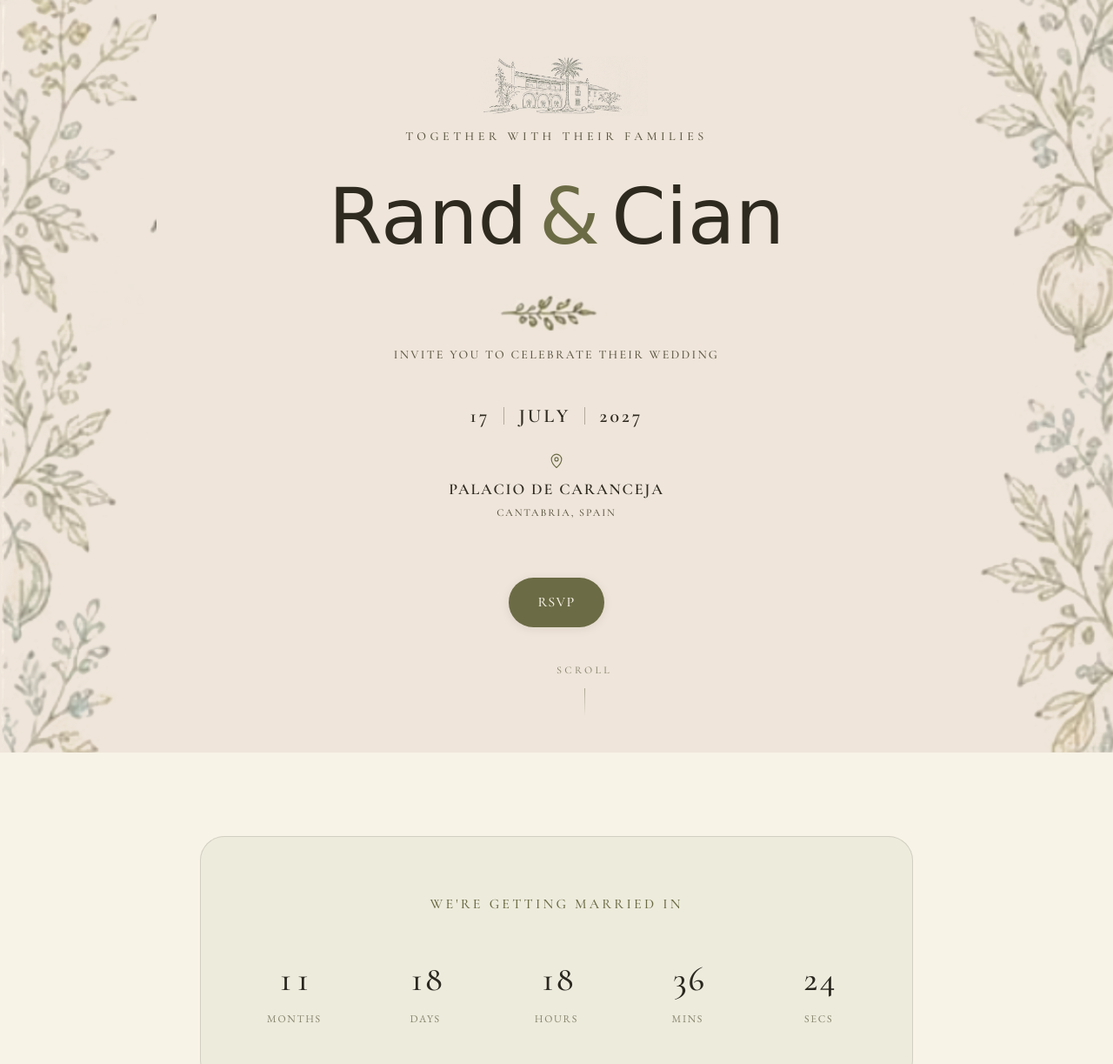
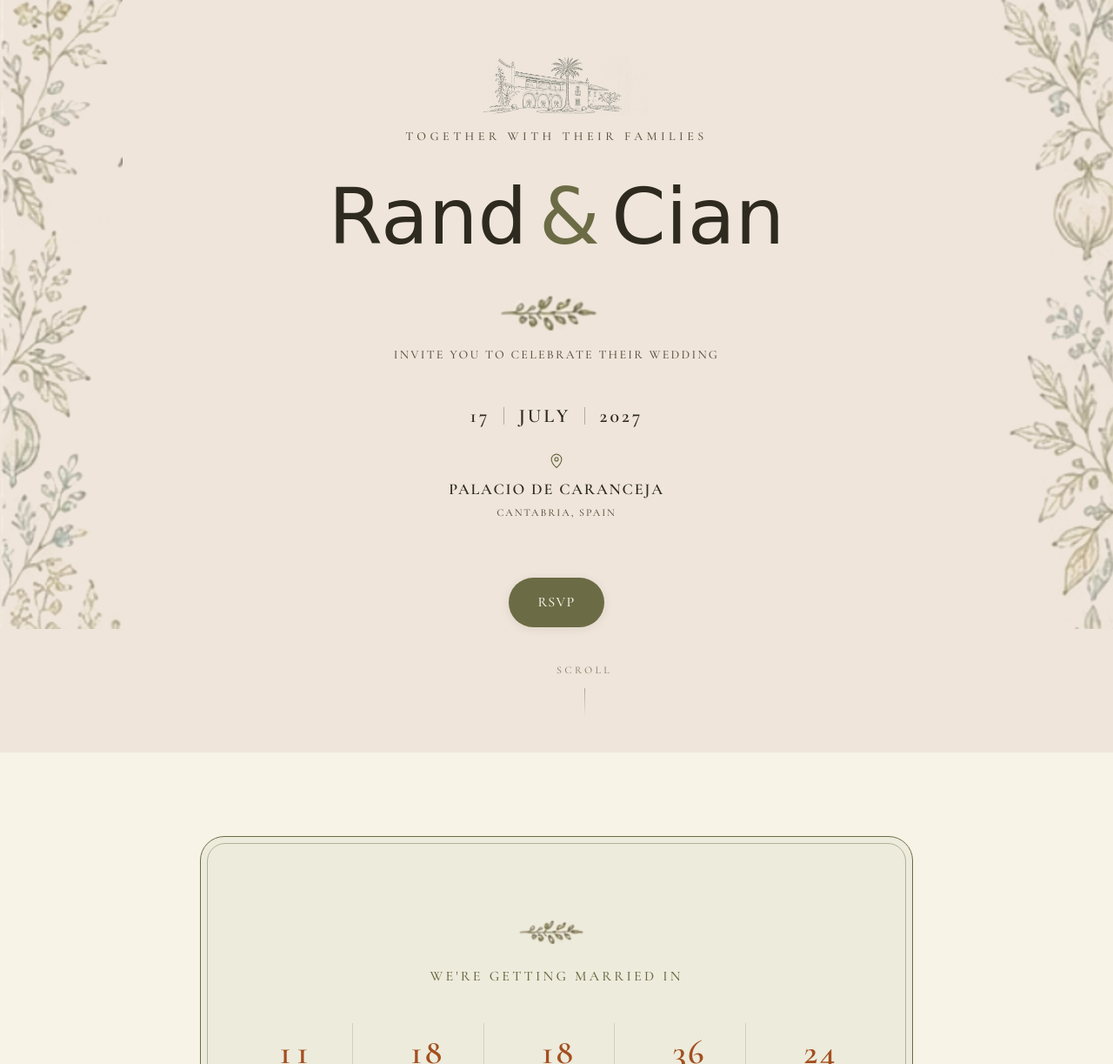
Before and after one commit to cian-warby/wedding, a plain HTML site: page index.html in a window 1280 px wide. Shown: the part 77-1300 px from the top of the page at 87% size. Drawn offline with nearby package versions, Linux system fonts and the light colour scheme; a web font is replaced by a local one.

Commit message:
Make vine frame fixed and page-wide, add character to countdown
Moves the botanical vine border from the hero section to a
fixed-position page frame, so it stays visible throughout the whole
scroll instead of disappearing after the hero. This also improves
apparent sharpness: fixed positioning only ever needs to fill one
viewport height, so the source art is no longer stretched across the
full page height. Narrowed the display width slightly too, for a
higher effective pixel density.

Countdown panel gets a proper frame treatment: a double-line border,
the small branch flourish above the label, terracotta-colored numbers,
and vertical rules between units for more visual structure.

Note: the vine frame's muted tones read close to invisible over the
one dark section (RSVP) — flagged as a known tradeoff, happy to adjust
if it doesn't read well in practice.

```diff
--- a/css/style.css
+++ b/css/style.css
@@ -518,22 +518,25 @@ ul { margin: 0; padding: 0; list-style: none; }
   padding-block: calc(var(--nav-height) + var(--space-xl)) var(--space-3xl);
   /* Fixed cardstock tone, like real stationery — stays the same regardless of site theme. */
   background: #EFE5DA;
-  overflow: hidden;
 }
 
-.intro__frame {
-  position: absolute;
+/* Botanical vine border — fixed to the viewport so it stays put and stays
+   sharp (bound to one screen height rather than stretched over the whole
+   page) while still reading as a frame around the entire scroll. */
+.page-frame {
+  position: fixed;
   top: 0;
-  height: 100%;
-  width: min(16vw, 180px);
+  height: 100vh;
+  height: 100dvh;
+  width: min(11vw, 148px);
   object-fit: cover;
   pointer-events: none;
-  z-index: 1;
+  z-index: 8;
 }
-.intro__frame--left { left: 0; object-position: left top; }
-.intro__frame--right { right: 0; object-position: right top; }
+.page-frame--left { left: 0; object-position: left top; }
+.page-frame--right { right: 0; object-position: right top; }
 @media (max-width: 640px) {
-  .intro__frame { width: 66px; }
+  .page-frame { width: 52px; }
 }
 
 .intro__content {
@@ -867,17 +870,32 @@ ul { margin: 0; padding: 0; list-style: none; }
 .details__card-actions { margin-top: var(--space-lg); display: flex; flex-wrap: wrap; gap: var(--space-sm); }
 
 .countdown-panel {
+  position: relative;
   display: flex;
   flex-direction: column;
   justify-content: center;
   align-items: center;
   text-align: center;
   background: var(--color-sage-pale-alt);
-  border: 1px solid var(--color-border);
+  border: 1.5px solid var(--color-sage);
   border-radius: var(--radius-lg);
-  padding: var(--space-xl) var(--space-lg);
+  padding: var(--space-2xl) var(--space-lg) var(--space-xl);
   max-width: 820px;
   margin-inline: auto;
+}
+.countdown-panel::before {
+  content: "";
+  position: absolute;
+  inset: 7px;
+  border: 1px solid var(--color-sage);
+  opacity: 0.45;
+  border-radius: calc(var(--radius-lg) - 7px);
+  pointer-events: none;
+}
+.countdown-panel__flourish {
+  width: 100px;
+  height: auto;
+  margin-bottom: var(--space-md);
 }
 .countdown-panel__date {
   font-family: var(--font-heading);
@@ -892,11 +910,16 @@ ul { margin: 0; padding: 0; list-style: none; }
   margin-top: var(--space-lg);
   width: 100%;
 }
+.countdown-grid > div {
+  border-inline-end: 1px solid var(--color-border);
+}
+.countdown-grid > div:last-child { border-inline-end: none; }
 .countdown-unit__num {
   font-family: var(--font-heading);
+  font-weight: 600;
   font-size: clamp(1.5rem, 4vw, var(--fs-2xl));
   font-variant-numeric: tabular-nums;
-  color: var(--color-ink);
+  color: var(--color-terracotta);
 }
 .countdown-unit__label {
   font-size: var(--fs-2xs);
--- a/index.html
+++ b/index.html
@@ -12,6 +12,9 @@
 </head>
 <body>
 <a class="skip-link" href="#main">Skip to content</a>
+
+<img class="page-frame page-frame--left" src="assets/images/hero-frame-left.png" alt="" aria-hidden="true">
+<img class="page-frame page-frame--right" src="assets/images/hero-frame-right.png" alt="" aria-hidden="true">
 
 <div class="preloader" id="preloader" aria-hidden="true">
   <div class="preloader__mark">
@@ -64,8 +67,6 @@
 
   <!-- ============================= INTRO ============================= -->
   <section class="intro" id="home">
-    <img class="intro__frame intro__frame--left" src="assets/images/hero-frame-left.png" alt="" aria-hidden="true">
-    <img class="intro__frame intro__frame--right" src="assets/images/hero-frame-right.png" alt="" aria-hidden="true">
     <div class="intro__content">
       <img class="intro__illustration" src="assets/images/venue-illustration.png" alt="Line illustration of Palacio de Caranceja with a palm tree">
       <p class="intro__eyebrow" data-i18n="intro.eyebrow">Together With Their Families</p>
@@ -100,6 +101,7 @@
   <section class="section" id="countdown-section">
     <div class="container">
       <div class="countdown-panel">
+        <img class="countdown-panel__flourish" src="assets/images/hero-divider.png" alt="" aria-hidden="true">
         <p class="countdown-panel__date" data-i18n="details.countdownLabel">We're Getting Married In</p>
         <div class="countdown-grid" id="countdown">
           <div><p class="countdown-unit__num" id="cd-months">00</p><p class="countdown-unit__label" data-i18n="details.cdMonths">Months</p></div>
```
